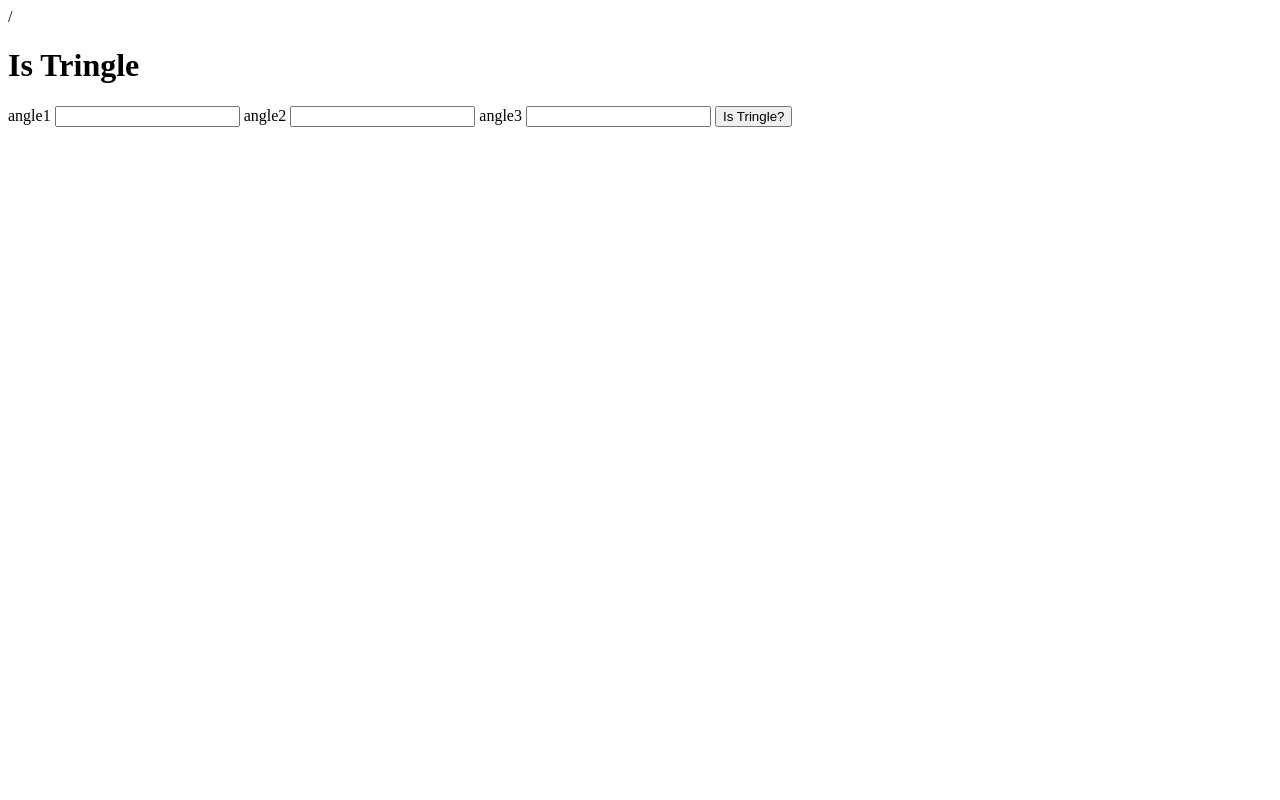
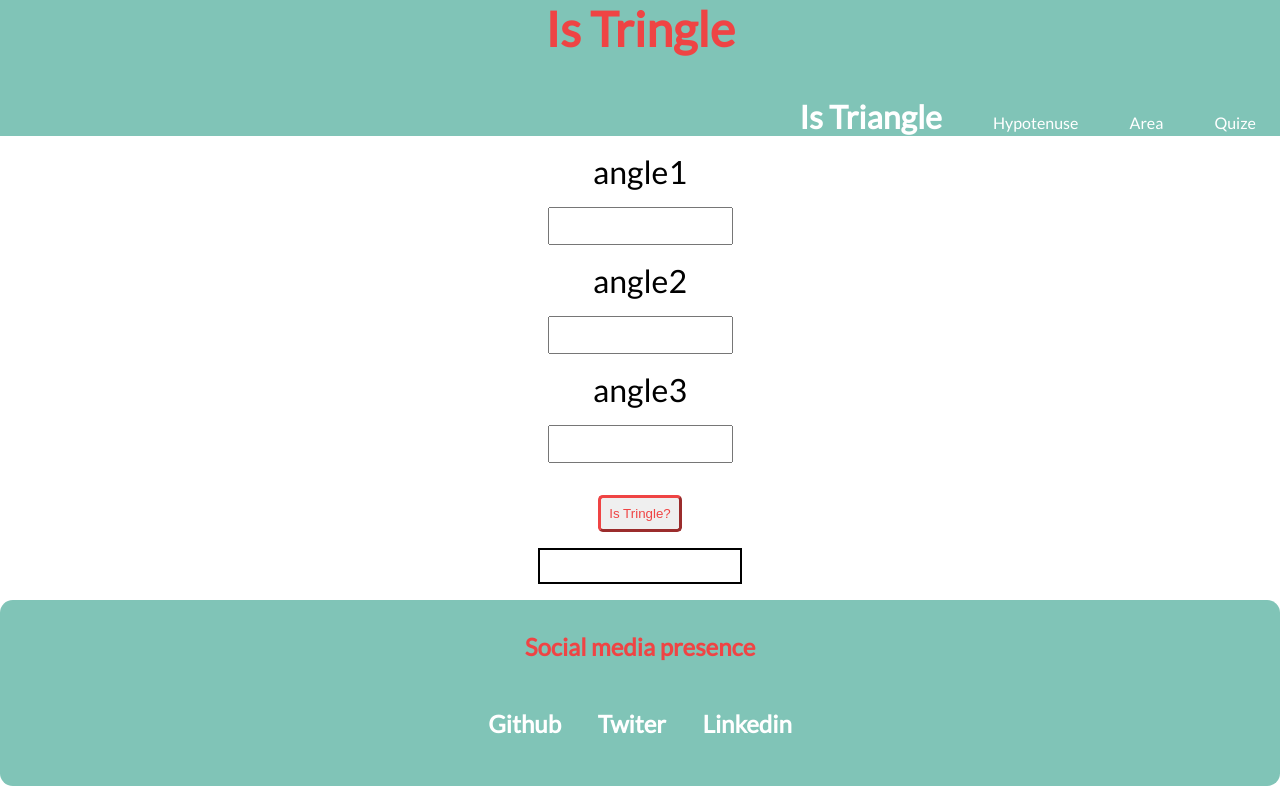
Before and after one commit to Abhi044738/fun-with-tringle, a plain HTML site: page index.html in a window 1280 px wide. Drawn offline with Linux system fonts and the light colour scheme.

Commit message:
chore:build

```diff
--- a/index.html
+++ b/index.html
@@ -1,4 +1,4 @@
-/<!DOCTYPE html>
+<!DOCTYPE html>
 <html lang="en">
 <head>
     <meta charset="UTF-8">
@@ -8,7 +8,24 @@
     <link href="style.css" rel="stylesheet" type="text/css">
 </head>
 <body>
-    <h1>Is Tringle</h1>
+    <nav class="navigation"><h1>Is Tringle</h1>
+
+        <ul class="nav-margin lis-in-nav-aliment">
+            <li class="unorder-inline-list">
+                <a class="link link-active" href="/">Is Triangle</a>
+            </li>
+            <li class="unorder-inline-list">
+                <a class="link" href="/Hypotenuse.html">Hypotenuse</a>
+            </li>
+            <li class="unorder-inline-list">
+                <a class="link" href="/area.html">Area</a>
+            </li>
+            <li class="unorder-inline-list">
+                <a class="link" href="/quiz.html">Quize</a>
+            </li>
+        </ul>
+    </nav>
+    <div class="container">
         <label for="angle1">angle1</label>
         <input type="number" class="angle-input"/>
         <label for="angle2">angle2</label>
@@ -17,6 +34,21 @@
         <input type="number" class="angle-input"/>
         <button id="is-tringle-btn">Is Tringle?</button>
         <div id="output"></div>
-    <script src="istringle.js"></script>
+    </div>
+    <script src="istriangle.js"></script>
+    <footer class="footer-design margin">
+        <div class="margin">Social media presence</div>
+        <ul class="footer-margin">
+            <li class="margin unorder-inline-list">
+                <a class="link" href="https://github.com/Abhi044738">Github</a>
+            </li>
+            <li class="margin unorder-inline-list">
+                <a class="link" href="/">Twiter</a>
+            </li>
+            <li class="margin unorder-inline-list">
+                <a class="link" href="/">Linkedin</a>
+            </li>
+        </ul>
+    </footer>
 </body>
 </html>
--- a/style.css
+++ b/style.css
@@ -0,0 +1,103 @@
+@import url('https://fonts.googleapis.com/css2?family=Lato&display=swap');
+
+
+:root{
+    --primary-color:#ef4444;
+    --secondary-color:white;
+    --tertiary-color:#80C4B7;
+}
+
+body{
+    background-color:var(--secondary-color);
+    margin: auto;
+    text-align: center;
+    font-family:'Lato', sans-serif;
+}
+
+h1{
+    font-size: 3rem;
+    margin-top: 0rem;
+}
+.container{
+    margin: auto;
+    max-width: 60vw;
+}
+label{
+    font-size: 2rem;
+    display: block;
+    text-align: center;
+    margin: 1rem;
+}
+button{
+    display: block;
+    margin: auto;
+    color: var(--primary-color);
+    border-color: var(--primary-color);
+    border-width: medium;
+    padding: 0.5rem;
+    border-radius: 0.3rem;
+    margin-top: 2rem ;
+}
+
+input{
+    height: 2rem;
+}
+div{
+    margin: auto;
+}
+
+#output{
+    border: solid;
+    border-width: 2px;
+    margin-top: 1rem;
+    margin-bottom: 1rem;
+    height: 2rem;
+    max-width: 200px;
+
+}
+
+.navigation{
+    background-color:var(--tertiary-color) ;
+    color: var(--primary-color);
+}
+
+.nav-margin{
+
+}
+.lis-in-nav-aliment{
+    text-align: right;
+}
+.unorder-inline-list{
+    display:inline;
+    padding: 0rem 0.5rem;
+}
+.link{
+    text-decoration: none;
+    padding: 0.5rem 1rem;
+    color:white;
+}
+.navigation .link-active{
+    font-size: 2rem;
+    font-weight: bolder;
+}
+
+.footer-design{
+    background-color:var(--tertiary-color);
+    color:var(--primary-color);
+    border-radius: 0.8rem;
+    font-weight: bold;
+    font-size: 1.5rem;
+}
+
+.footer-margin{
+    padding:0.5rem 0.5rem;
+    text-align: center;
+}
+.margin{
+    padding: 1rem 0rem;
+    border:1rem 0rem;
+}
+
+p{
+    font-size: 2rem;
+}
```
Also changed, not shown: Hypotenuse.html (+33 -1 lines), area.html (+33 -1 lines), quiz.html (+32 -1 lines), istriangle.js (renamed from istringle.js). Lines whose indentation alone changed are shown as unchanged.
